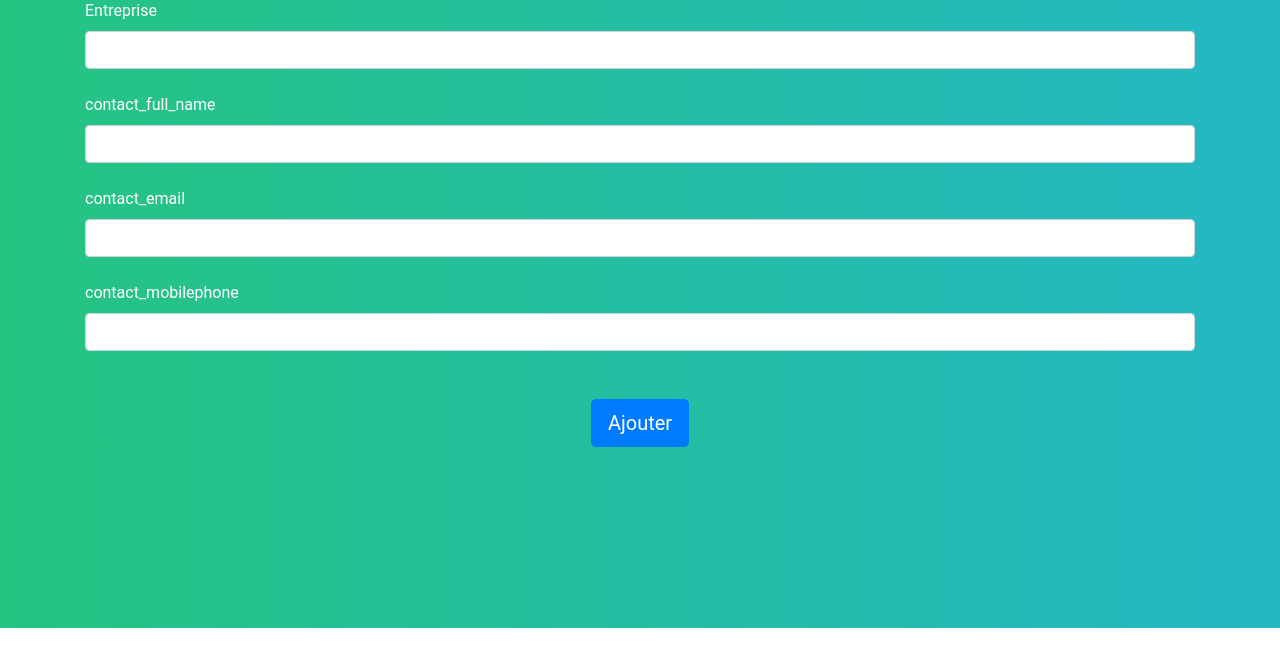
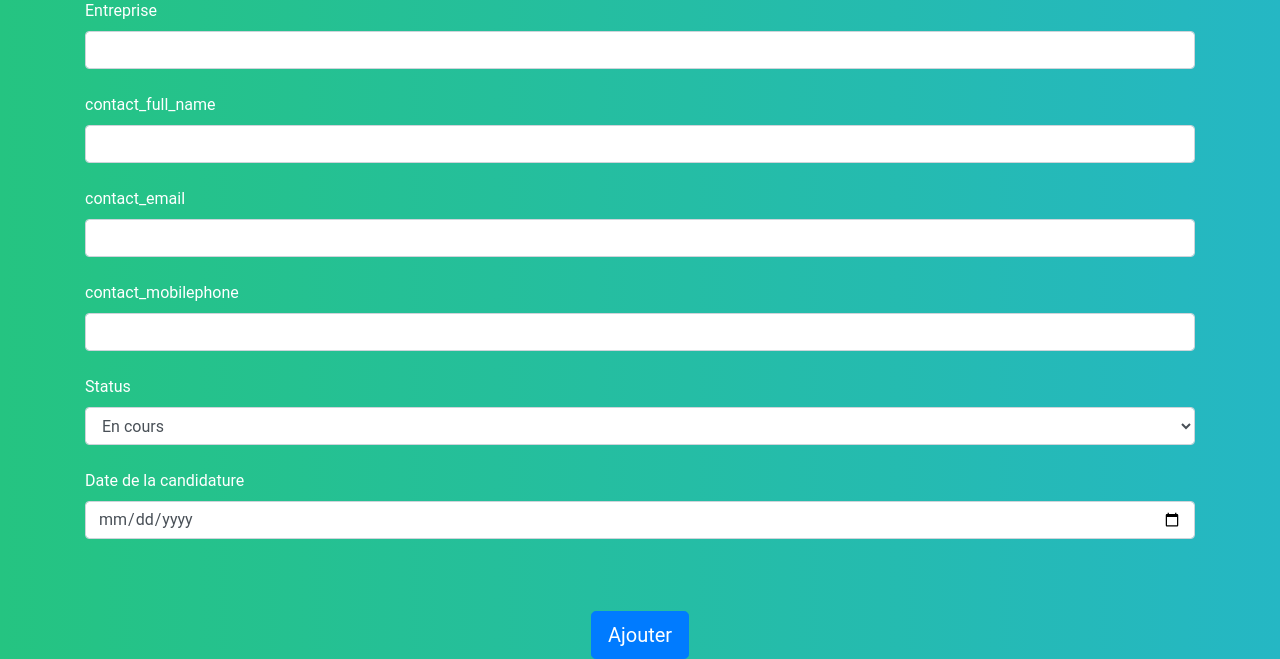
Before and after one commit to GSoulat/candi-app, a Flask app: page /candidature in a window 1280 px wide. Shown: the part 172-831 px from the top of the page. Before the commit the page ends 800 px from the top, so only its background shows below. Run offline with Flask 2, Linux system fonts and the light colour scheme; some libraries are stand-ins or nearby versions.

Commit message:
Ajout champs candidacy

```diff
--- a/App/forms.py
+++ b/App/forms.py
@@ -1,5 +1,8 @@
+from logging import PlaceHolder
 from flask_wtf import FlaskForm
-from wtforms import PasswordField,EmailField,SubmitField,StringField
+from wtforms import PasswordField,EmailField,SubmitField,StringField,TextAreaField
+from wtforms.fields import DateField,SelectField
+
 from wtforms.validators import Length,DataRequired,Email,EqualTo,ValidationError
 from .models import Users
 
@@ -18,7 +21,11 @@ class AddCandidacy(FlaskForm):
     contact_full_name = StringField(label='contact_full_name', validators=[DataRequired()])
     contact_email = StringField(label='contact_email', validators=[DataRequired()])
     contact_mobilephone = StringField(label='contact_mobilephone')
+    status = SelectField(label='Status',choices=['En cours','Rejeté','Accepté','C\'est compliqué'], validators=[DataRequired()])
+    date = DateField(label='Date de la candidature',validators=[DataRequired()],format='%Y-%m-%d')
     submit = SubmitField(label='Ajouter')
+
+
 
 class ModifyProfile(FlaskForm):
     """[Form to modify profile]
@@ -26,6 +33,7 @@ class ModifyProfile(FlaskForm):
     email = EmailField(label="Adresse mail:", validators = [DataRequired()])
     current_password = PasswordField(label="Mot de passe actuel:", validators = [DataRequired()])
     new_password = PasswordField(label="Nouveau mot de passe:", validators = [DataRequired()])
+
     submit = SubmitField(label="Valider")
 
 class ModifyCandidacy(FlaskForm):
@@ -34,6 +42,8 @@ class ModifyCandidacy(FlaskForm):
     contact_full_name = StringField(label='contact_full_name', validators=[DataRequired()])
     contact_email = StringField(label='contact_email', validators=[DataRequired()])
     contact_mobilephone = StringField(label='contact_mobilephone')
-    status = StringField(label='Status', validators=[DataRequired()])
+    status = SelectField(label='Status',choices=['En cours','Rejeté','Accepté','C\'est compliqué'], validators=[DataRequired()])
+    comment = TextAreaField(label='Commentaire')
+    date = DateField(label='Date de la candidature',validators=[DataRequired()],format='%Y-%m-%d')
 
     submit = SubmitField(label="Valider")
--- a/App/routes.py
+++ b/App/routes.py
@@ -46,7 +46,7 @@ def board_page():
         [str]: [board page code different if the user is admin or not]
     """
     admin_candidacy_attributs = ["user_fisrt_name",'entreprise','contact_full_name','contact_email', 'contact_mobilephone' ,'date','status']
-    usercandidacy_attributs = ['entreprise','contact_full_name','contact_email', 'contact_mobilephone' ,'date','status']
+    usercandidacy_attributs = ['entreprise', 'ville entreprise','contact_full_name','contact_email', 'contact_mobilephone' ,'date','status','comment']
 
 
     if (current_user.is_admin == True):
@@ -72,7 +72,7 @@ def add_candidature():
     """
     form = AddCandidacy()
     if form.validate_on_submit():
-        Candidacy(user_id = current_user.id, entreprise = form.entreprise.data, contact_full_name = form.contact_full_name.data, contact_email = form.contact_email.data, contact_mobilephone = form.contact_mobilephone.data).save_to_db()
+        Candidacy(user_id = current_user.id, status = form.status.data, entreprise = form.entreprise.data, ville_entreprise = form.ville_entreprise.data, contact_full_name = form.contact_full_name.data, contact_email = form.contact_email.data, contact_mobilephone = form.contact_mobilephone.data, date =form.date.data).save_to_db()
         flash('Nouvelle Candidature ajouté ', category='success')
         return redirect(url_for('board_page'))
     return render_template('add_candidacy.html', form=form)
@@ -109,20 +109,25 @@ def modify_candidacy():
     form = ModifyCandidacy()
     candidacy_id = request.args.get('id')
     candidacy = Candidacy.query.filter_by(id = candidacy_id).first()
-
+    print(candidacy.json())
     if form.validate_on_submit():
 
         if candidacy:
+            candidacy.entreprise = form.entreprise.data
+            candidacy.ville_entreprise = form.ville_entreprise.data
             candidacy.contact_full_name = form.contact_full_name.data
             candidacy.contact_email = form.contact_email.data
             candidacy.contact_mobilephone = form.contact_mobilephone.data
             candidacy.status = form.status.data
+            candidacy.date =form.date.data
+            candidacy.comment = form.comment.data
             db.session.commit()
 
             flash(f"La candidature a bien été modifié",category="success")
             return redirect(url_for('board_page'))
         else:
             flash('Something goes wrong',category="danger")
+    form.comment.data = candidacy.comment
     return render_template('modify_candidacy.html', form=form , candidacy=candidacy.json())
 
 @app.route('/delete_candidacy')
--- a/App/templates/add_candidacy.html
+++ b/App/templates/add_candidacy.html
@@ -23,7 +23,13 @@
         {{ form.contact_mobilephone.label }}
         {{ form.contact_mobilephone(size=32, class="form-control") }}
         <br>
-
+        {{ form.status.label() }}
+        {{ form.status(class="form-control") }}
+        <br>
+        {{ form.date.label() }}
+        {{ form.date(value=Date_Today, class="form-control") }}
+        <br>
+        <br>
 
         {{ form.submit(class="btn btn-lg btn-primary mt-4 d-block",id="button") }}
     </form>
```
Also changed, not shown: App/models.py (+6 -4 lines), App/templates/modify_candidacy.html (+7 -0 lines).
